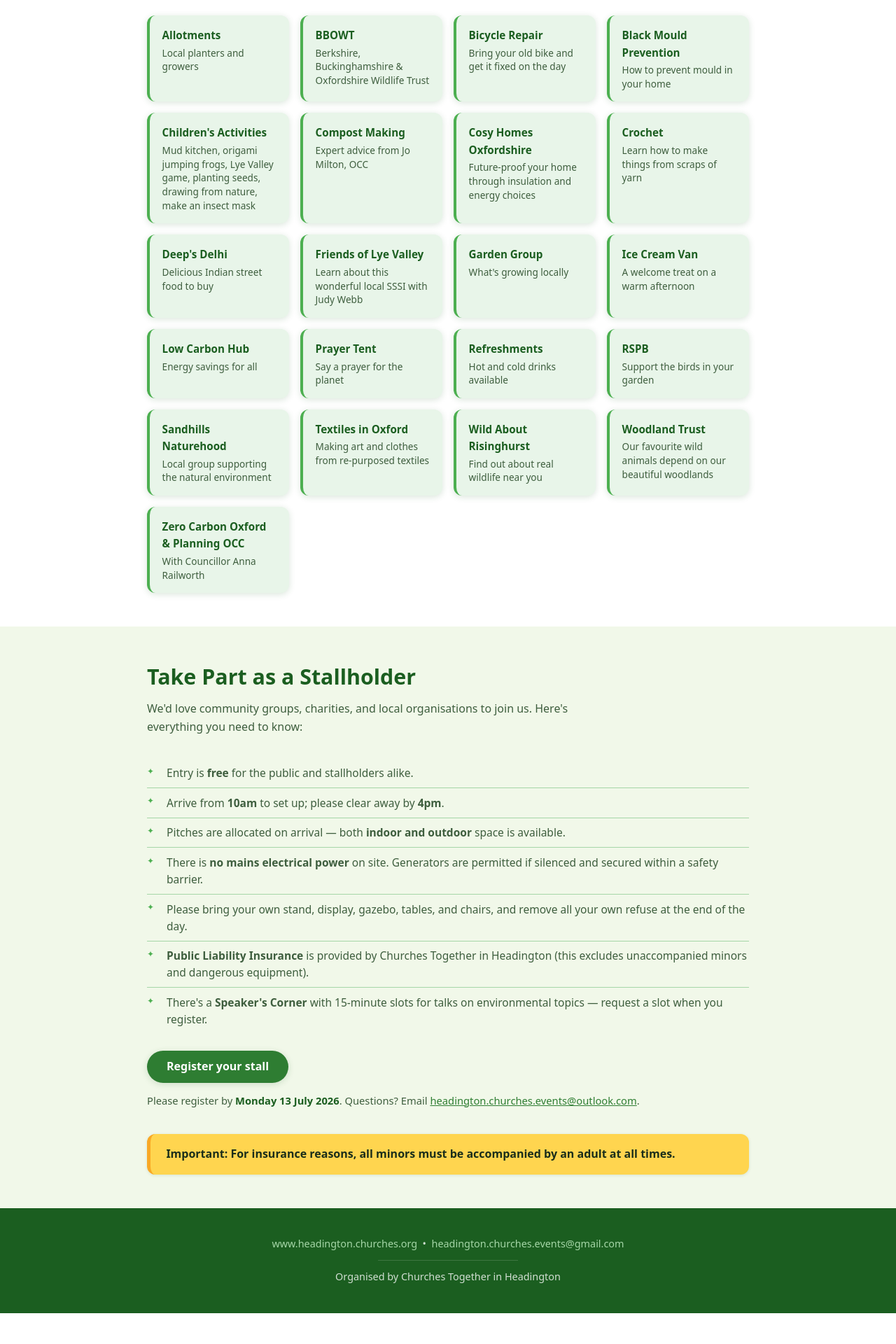
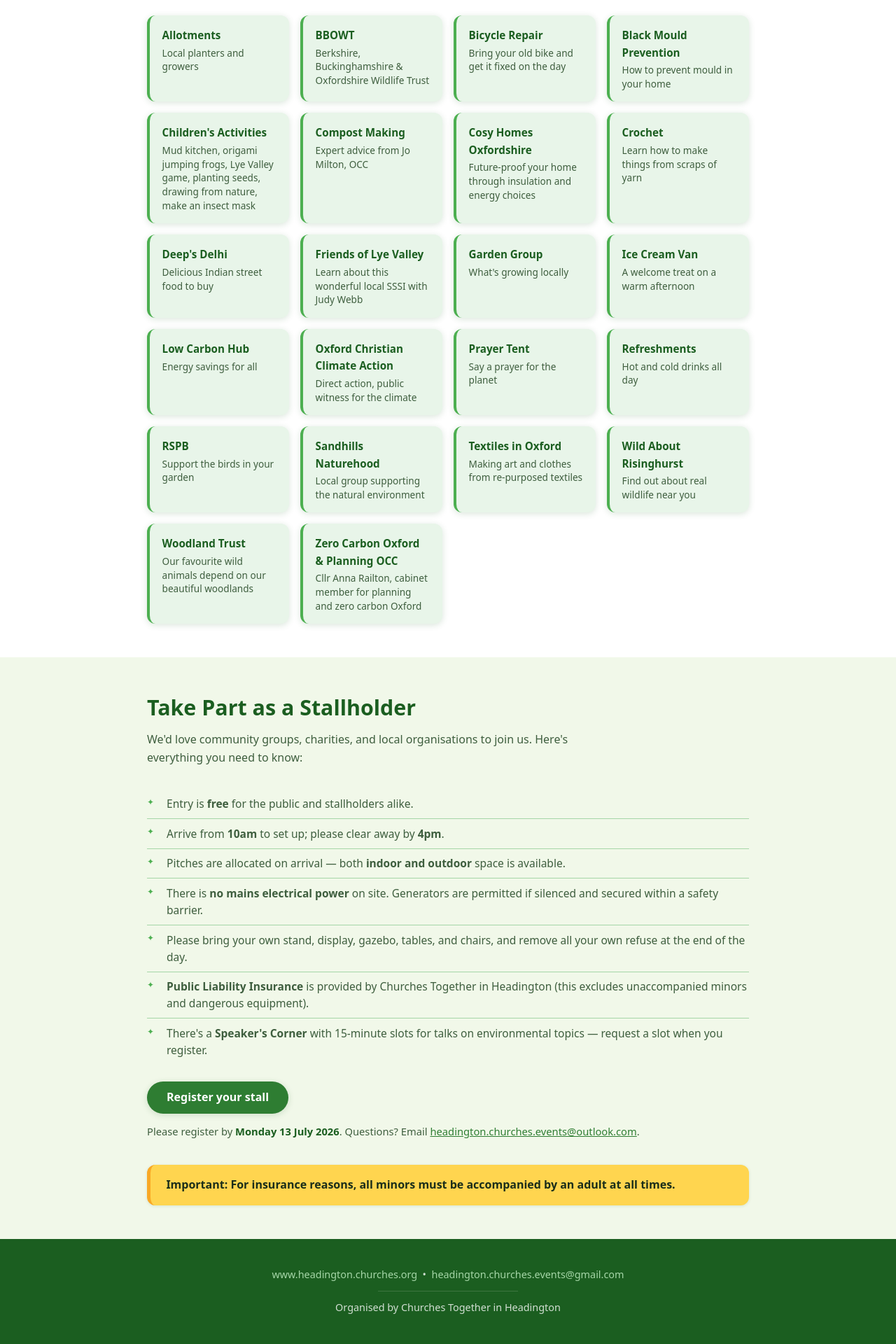
Before and after one commit to LatinRickshaw/eco-fest, a Jekyll site: the page built from index.html, in a window 1280 px wide. Shown: the part 1220-3140 px from the top of the page at 70% size. Built offline with Jekyll 4.4.1, drawn with Linux system fonts in a browser that asks for light colours; before the commit the page ends 3096 px from its top, so only the background shows below that.

Commit message:
chore: Added many thing

```diff
--- a/_data/stalls.yml
+++ b/_data/stalls.yml
@@ -40,11 +40,14 @@
 - name: Low Carbon Hub
   desc: Energy savings for all
 
+- name: Oxford Christian Climate Action
+  desc: Direct action, public witness for the climate
+
 - name: Prayer Tent
   desc: Say a prayer for the planet
 
 - name: Refreshments
-  desc: Hot and cold drinks available
+  desc: Hot and cold drinks all day
 
 - name: RSPB
   desc: Support the birds in your garden
@@ -62,4 +65,4 @@
   desc: Our favourite wild animals depend on our beautiful woodlands
 
 - name: Zero Carbon Oxford & Planning OCC
-  desc: With Councillor Anna Railworth
+  desc: Cllr Anna Railton, cabinet member for planning and zero carbon Oxford
--- a/assets/css/style.css
+++ b/assets/css/style.css
@@ -26,7 +26,7 @@
 body {
   font-family: system-ui, -apple-system, 'Segoe UI', Roboto, sans-serif;
   color: var(--text-900);
-  background: var(--white);
+  background: var(--white) url('../images/ecofest-tile.png') repeat;
   line-height: 1.6;
 }
 img { max-width: 100%; display: block; }
```
Also changed, not shown: assets/images/ecofest-tile.png (added), 1 other file.
